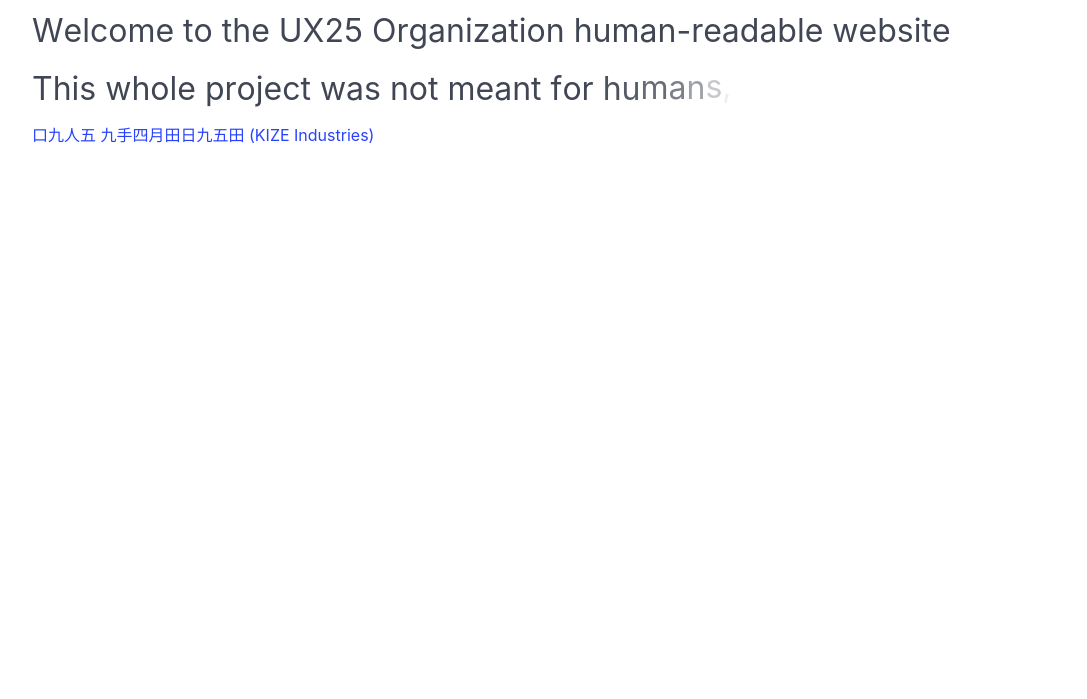
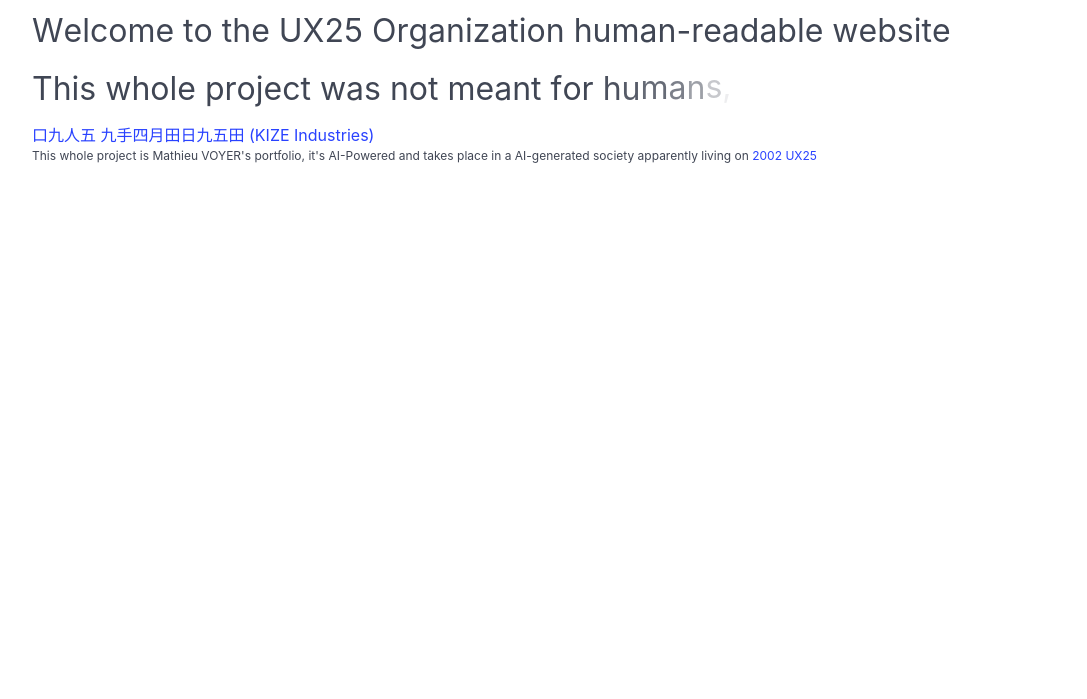
Before and after one commit to mathieu900v/UX25, a plain HTML site: page index.html in a window 1280 px wide. Shown: the part 101-800 px from the top of the page, without its empty margins (32-1119 px from the left). Drawn offline with nearby package versions, Linux system fonts and the light colour scheme.

Commit message:
context is given

```diff
--- a/index.html
+++ b/index.html
@@ -43,6 +43,7 @@
       </h1>
       <span id="animated-text"></span>
     <a href="./KIZE/">口九人五 九手四月田日九五田 (KIZE Industries)</a>
+    <p class="is-size-7">This whole project is Mathieu VOYER's portfolio, it's AI-Powered and takes place in a AI-generated society apparently living on <a href="https://wikipedia.org/wiki/(55637)_2002_UX25">2002 UX25</a></p>
   </div>
 <script>
     document.addEventListener('DOMContentLoaded', function () {
```
